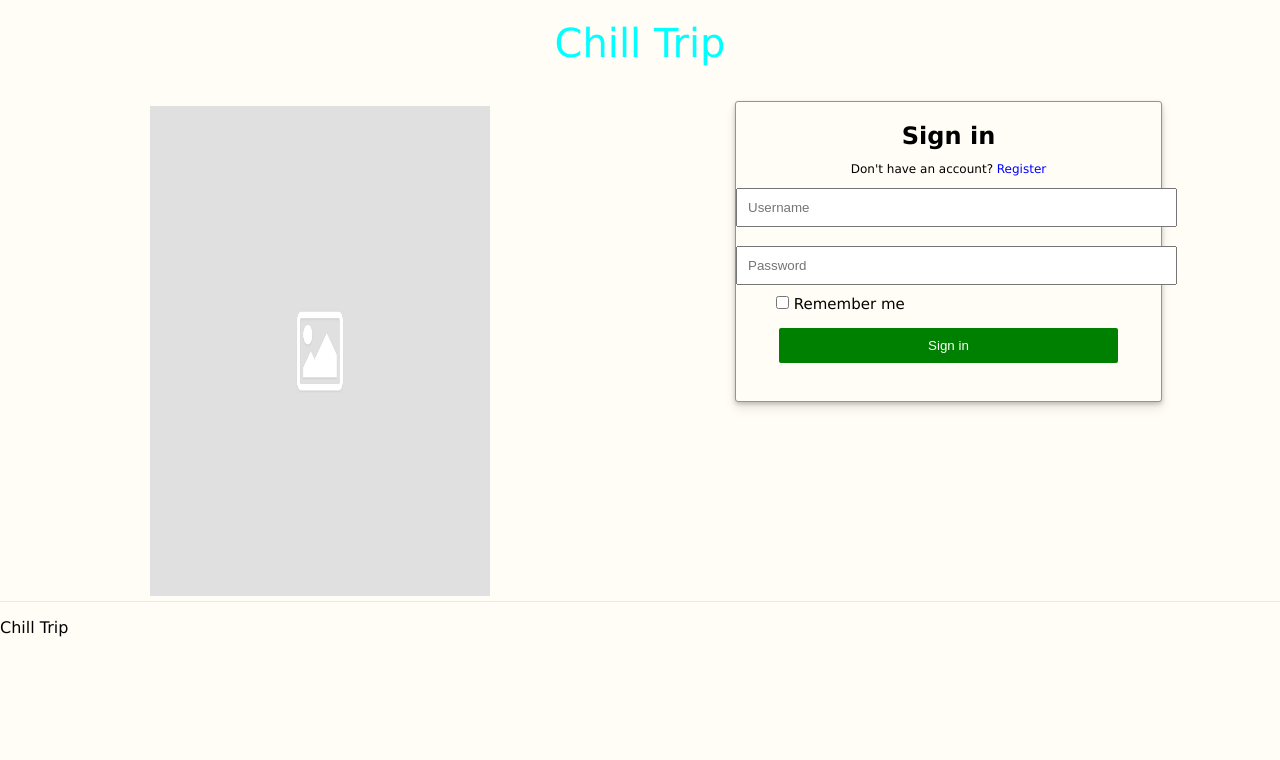
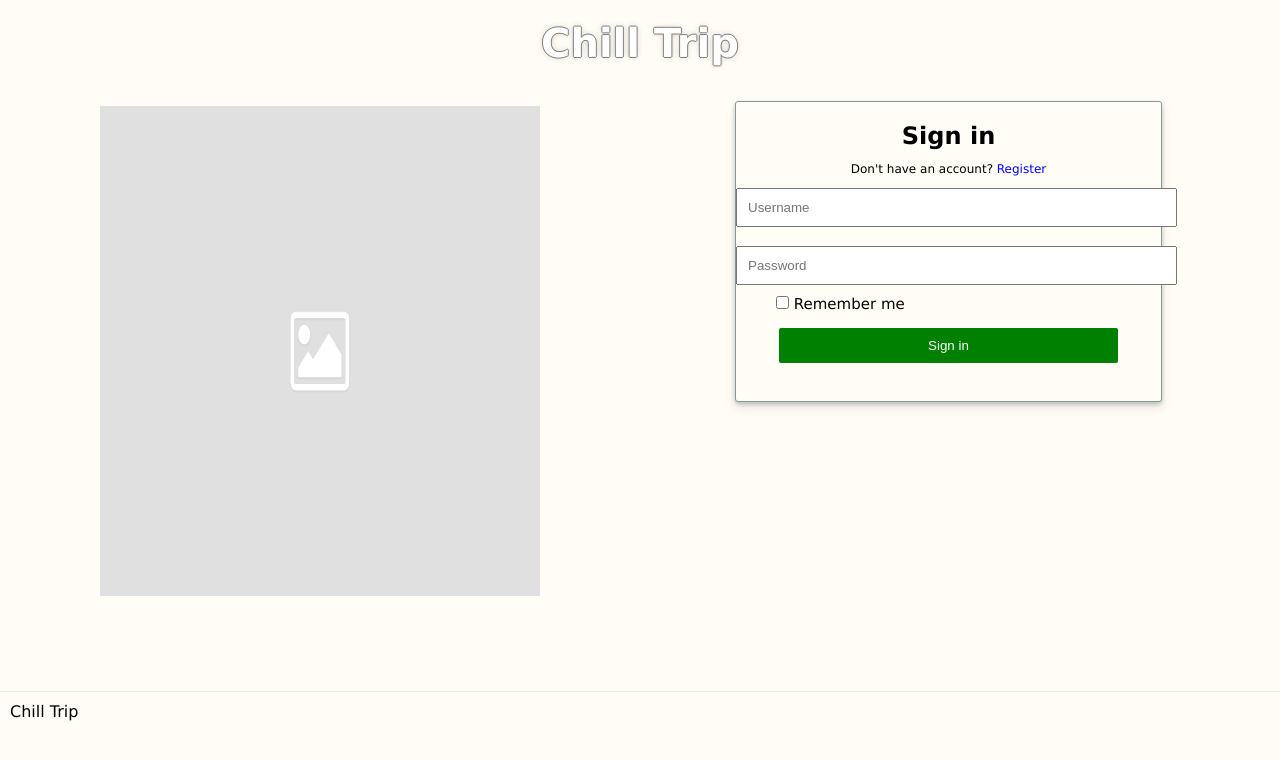
Before and after one commit to puls1r/ChillTrip, a PHP site: page /loginpage.html in a window 1280 px wide. Shown: the top 760 px of the page. Run offline with PHP 8.4, Linux system fonts and the light colour scheme; some libraries are stand-ins or nearby versions.

Commit message:
edit login

```diff
--- a/assets/css/gaya.css
+++ b/assets/css/gaya.css
@@ -59,9 +59,10 @@ body {
 	font-size:40px;
 	text-align:center;
 	text-decoration:none;
-	color:aqua;
+	color:white;
 	margin-left:auto;
 	margin-right:auto;
+	text-shadow: -1px 0 grey, 0 1px grey, 1px 0 grey, 0 -1px grey, 0 0 6px rgba(0,0,0,0.2);
 }
 
 .a-decor{
--- a/loginpage.html
+++ b/loginpage.html
@@ -15,10 +15,10 @@
 <body>
 <div class="container-fluid" style="padding:0;margin:0">
 	<div class=" kepala row" style="margin:20px">
-	<a href="file:///C:/Users/COMPAQ/Documents/PWeb/GitHub/projectWeb/mainpage.html">Chill Trip</a>
+		<a href="file:///C:/Users/COMPAQ/Documents/PWeb/GitHub/projectWeb/mainpage.html"><b>Chill Trip</b></a>
 	</div>
-	<div class="row" style="padding-top:15px">
-		<div class="col-sm-6 col-xs-6 col-md-6 col-lg-6"><img class="center" src="assets/img/logo.png" alt="Logo" style="height:500px; width:350px;padding:5px">
+	<div class="row" style="padding-top:15px;padding-bottom:90px">
+		<div class="col-sm-6 col-xs-6 col-md-6 col-lg-6"><img class="center" src="assets/img/logo.png" alt="Logo" style="height:500px; width:450px;padding:5px">
 		</div>
 		<div class="col-sm-6 col-xs-6 col-md-6 col-lg-6">
 			<div class="form-login">
@@ -32,8 +32,10 @@
 		</div>
 	</div>
 	<div class="row" style="margin:0">
-	<div class="col-sm-12 col-xs-12 col-md-12 col-lg-12" style="padding:0">
-		<footer style="border:none;border-top:solid #eaeaeb 0.5px"><p>Chill Trip</p> </footer>
+		<div class="col-sm-12 col-xs-12 col-md-12 col-lg-12" style="padding:0">
+			<footer style="border:none;border-top:solid #eaeaeb 0.5px;padding:10px"><span>Chill Trip</span> </footer>
 		</div>
+	</div>
+</div>
 </body>
 </html>
--- a/trippage.html
+++ b/trippage.html
@@ -12,7 +12,7 @@
 <div class="container-fluid" style="padding:0;margin:0">
 	<div class="navbar row">
 		<div class="nav col-sm-2 col-xs-2 col-md-2 col-lg-2"><a style="padding:10px">Chill <span style="color:#c12500">Trip<span></a></div>
-		<div class="nav col-sm-2 col-xs-2 col-md-2 col-lg-2"><a href="file:///C:/Users/COMPAQ/Documents/PWeb/GitHub/projectWeb/mainpage.html"  style="padding:10px">Home</a></div>
+		<div class="nav col-sm-2 col-xs-2 col-md-2 col-lg-2"><a href="file:///C:/Users/COMPAQ/Documents/PWeb/GitHub/projectWeb/mainpage.html" style="padding:10px">Home</a></div>
 		<div class="nav col-sm-2 col-xs-2 col-md-2 col-lg-2"><a href="file:///C:/Users/COMPAQ/Documents/PWeb/GitHub/projectWeb/trippage.html" class="active" style="padding:10px">Trip</a></div>
 		<div class="nav col-sm-2 col-xs-2 col-md-2 col-lg-2"><a href="file:///C:/Users/COMPAQ/Documents/PWeb/GitHub/projectWeb/schedulepage.html" style="padding:10px">Schedule</a></div>
 		<div class="nav col-sm-2 col-xs-2 col-md-2 col-lg-2"><a href="file:///C:/Users/COMPAQ/Documents/PWeb/GitHub/projectWeb/chart.html" style="padding:10px">Chart</a></div>
```
